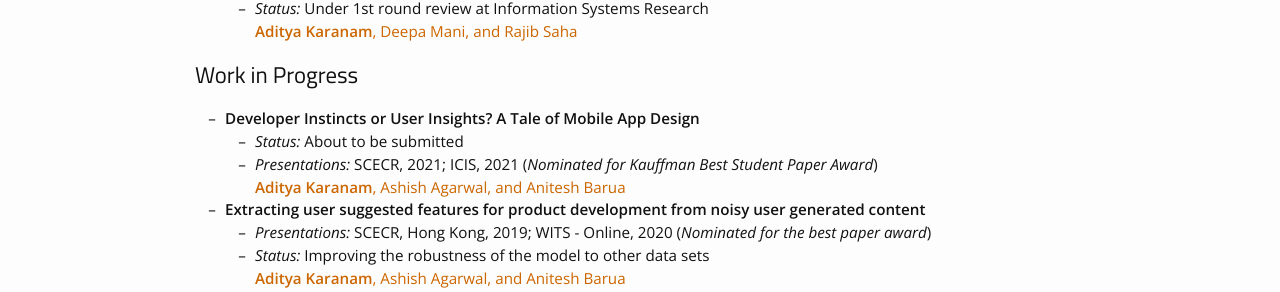
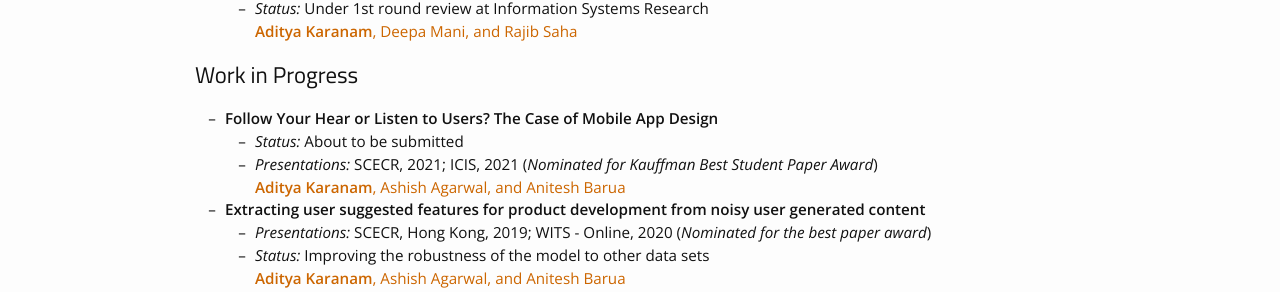
Before and after one commit to askaranam/askaranam.github.io, a Jekyll site: the page built from research.md, in a window 1280 px wide. Shown: the part 688-980 px from the top of the page. Built offline with Jekyll 4.4.1, drawn with Linux system fonts in a browser that asks for light colours; nearby versions of some CDN libraries; some web fonts are replaced.

Commit message:
Update research.md

```diff
--- a/research.md
+++ b/research.md
@@ -34,7 +34,7 @@ I also provide titles for working papers and works in progress below. I provide
 
 ## Work in Progress
 
-* **Developer Instincts or User Insights? A Tale of Mobile App Design**
+* **Follow Your Hear or Listen to Users? The Case of Mobile App Design**
     * *Status:* About to be submitted <br/>
     * *Presentations:*  SCECR, 2021; ICIS, 2021 (*Nominated for Kauffman Best Student Paper Award*) <br/>
     <span style="color: rgb(204,102,0)"><b>Aditya Karanam</b>, Ashish Agarwal, and Anitesh Barua</span>
```
